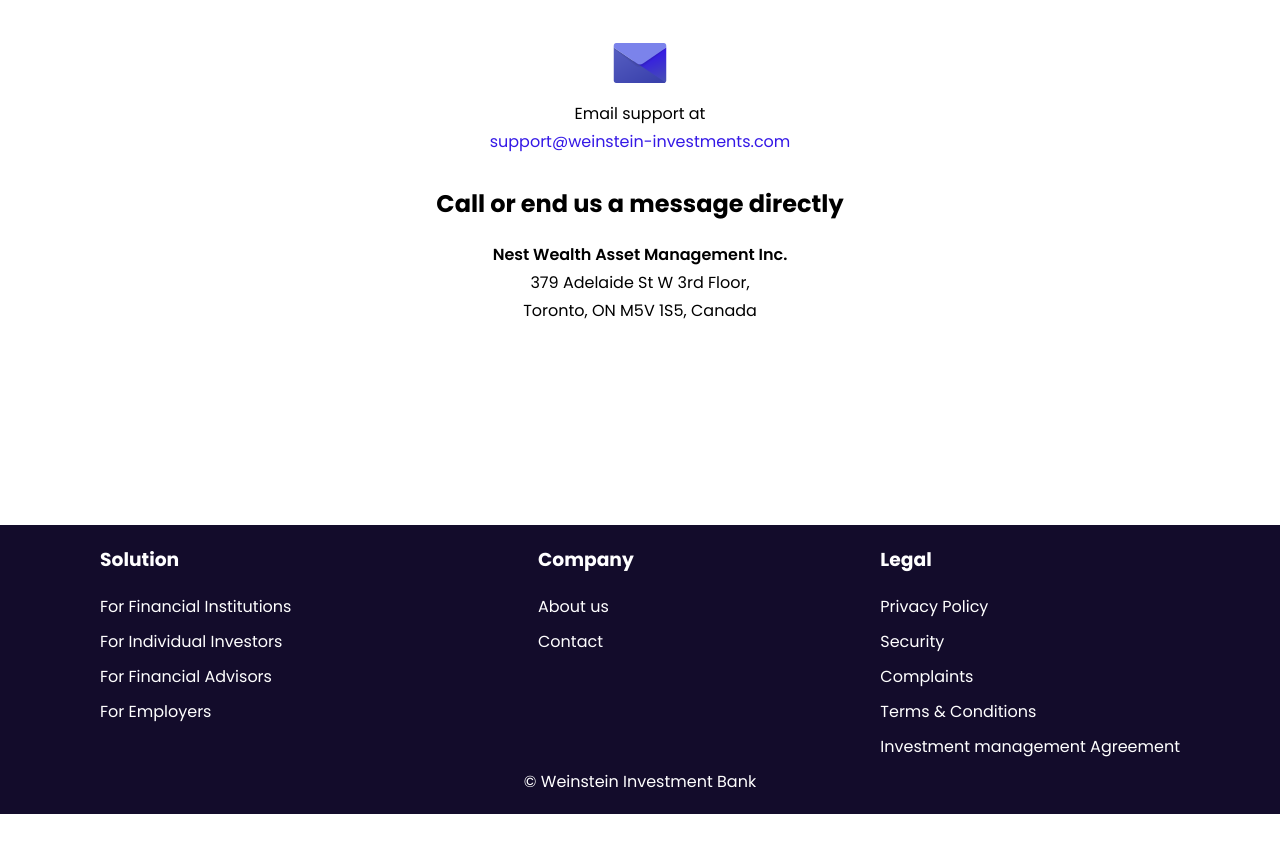
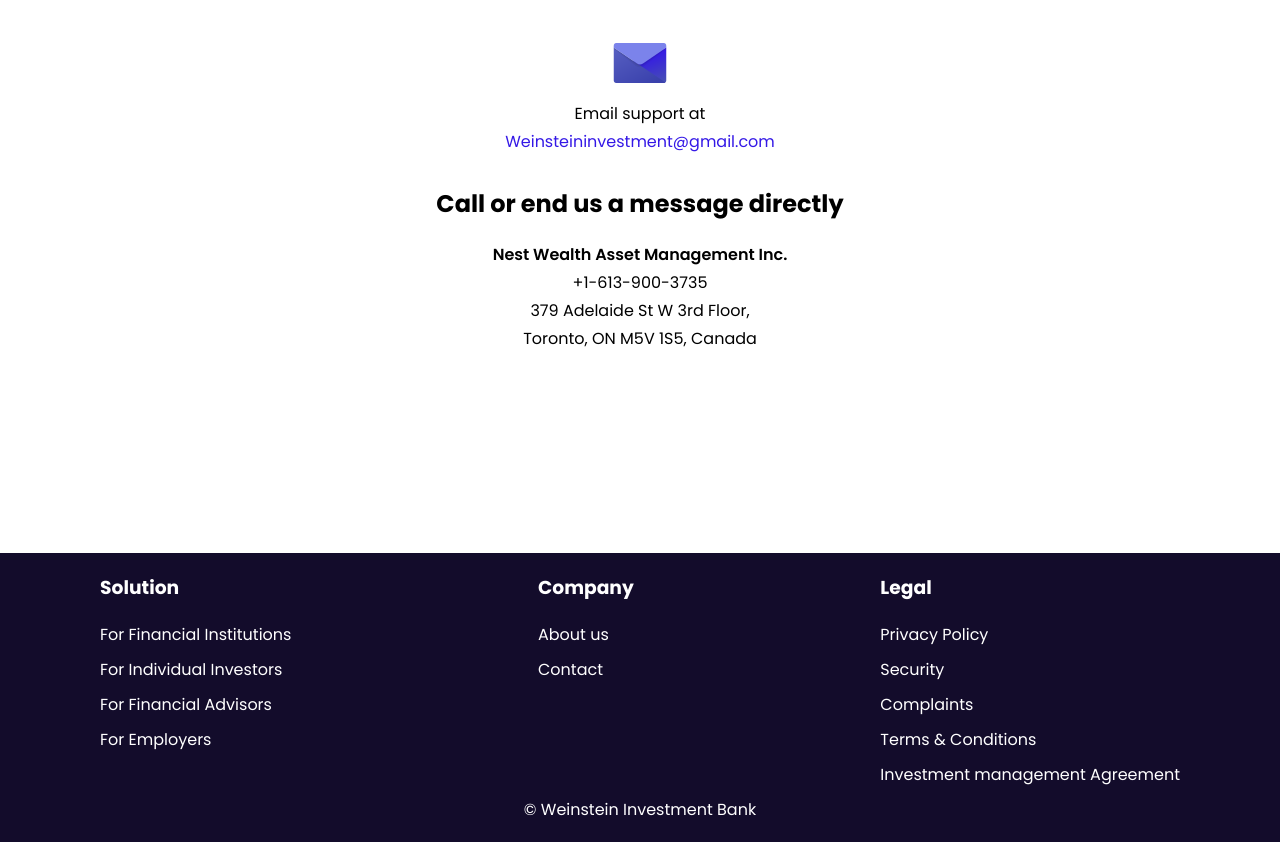
Before and after one commit to hippiedev/weinstein, a React (Create React App) app: page /contact in a window 1280 px wide. Shown: the part 825-1667 px from the top of the page. Before the commit the page ends 1639 px from the top, so only its background shows below. Built offline with nearby package versions, Linux system fonts and the light colour scheme.

Commit message:
UI update

```diff
--- a/src/Components/Contact/Contact.js
+++ b/src/Components/Contact/Contact.js
@@ -20,7 +20,7 @@
         <span>
           <img src={phoneIcon} alt="" />
           <h3>Call us</h3>
-          <p>(647) 725-2559 x6</p>
+          <p>+1-613-900-3735</p>
         </span>
       </div>
     </div>
--- a/src/Components/ContactUs/Contact.js
+++ b/src/Components/ContactUs/Contact.js
@@ -28,13 +28,14 @@
           <img src={mailIcon} alt="" />
           <p>
             Email support at <br />{" "}
-            <a href="mailto:support@weinstein-investments.com">
-              support@weinstein-investments.com
+            <a href="mailto:Weinsteininvestment@gmail.com">
+              Weinsteininvestment@gmail.com
             </a>
           </p>
           <div>
             <h2>Call or end us a message directly</h2>
             <p>Nest Wealth Asset Management Inc.</p>
+            <p>+1-613-900-3735</p>
             <p>
               379 Adelaide St W 3rd Floor,
               <br />
--- a/src/Components/Header/Header.js
+++ b/src/Components/Header/Header.js
@@ -68,7 +68,7 @@
             </li>
           </div>
           <button>
-            <a href="/contact">Request a Demo</a>
+            <Link to="/contact">Request a Demo</Link>
           </button>
         </ul>
         <img onClick={handleMenu} id={styles.burger} src={hamburgerIcon} alt="" />
```
